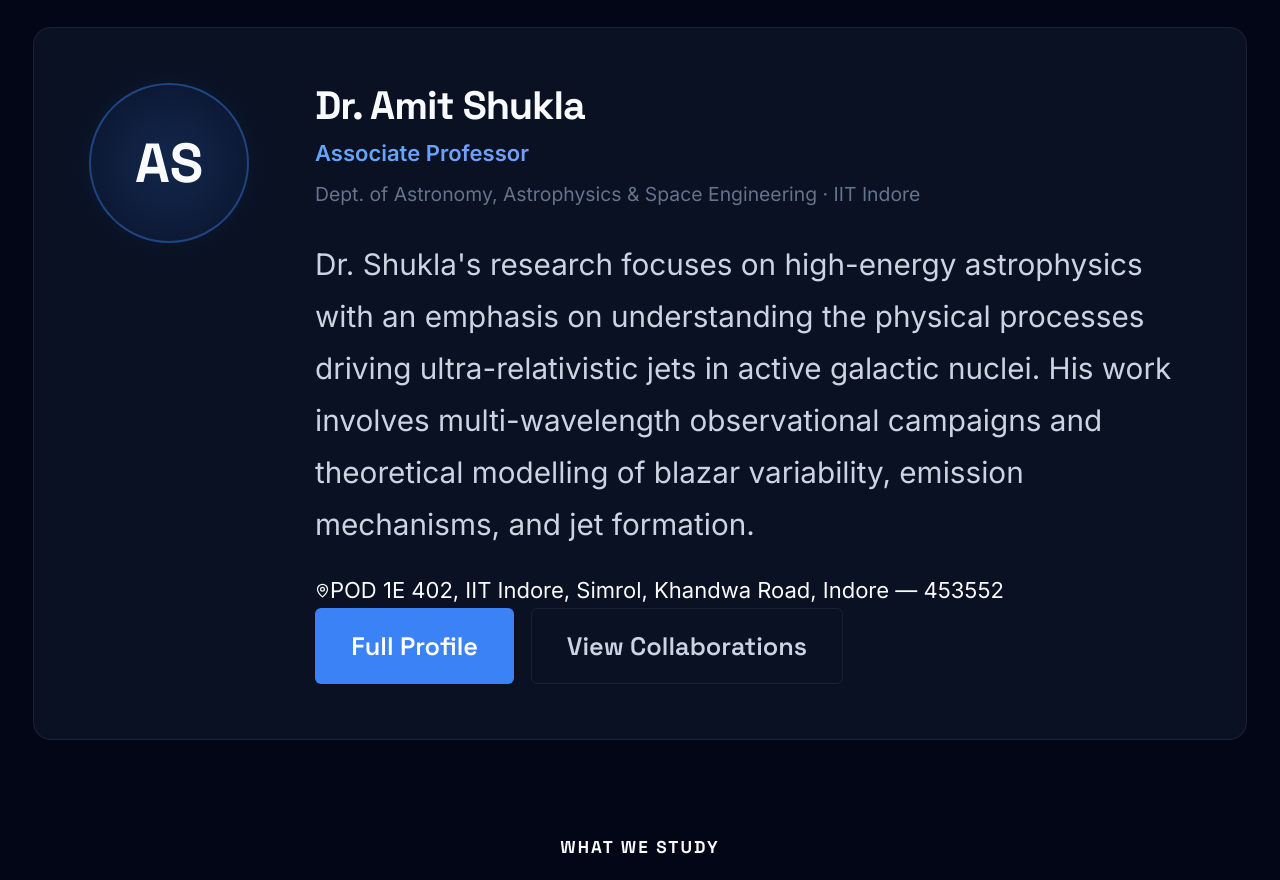
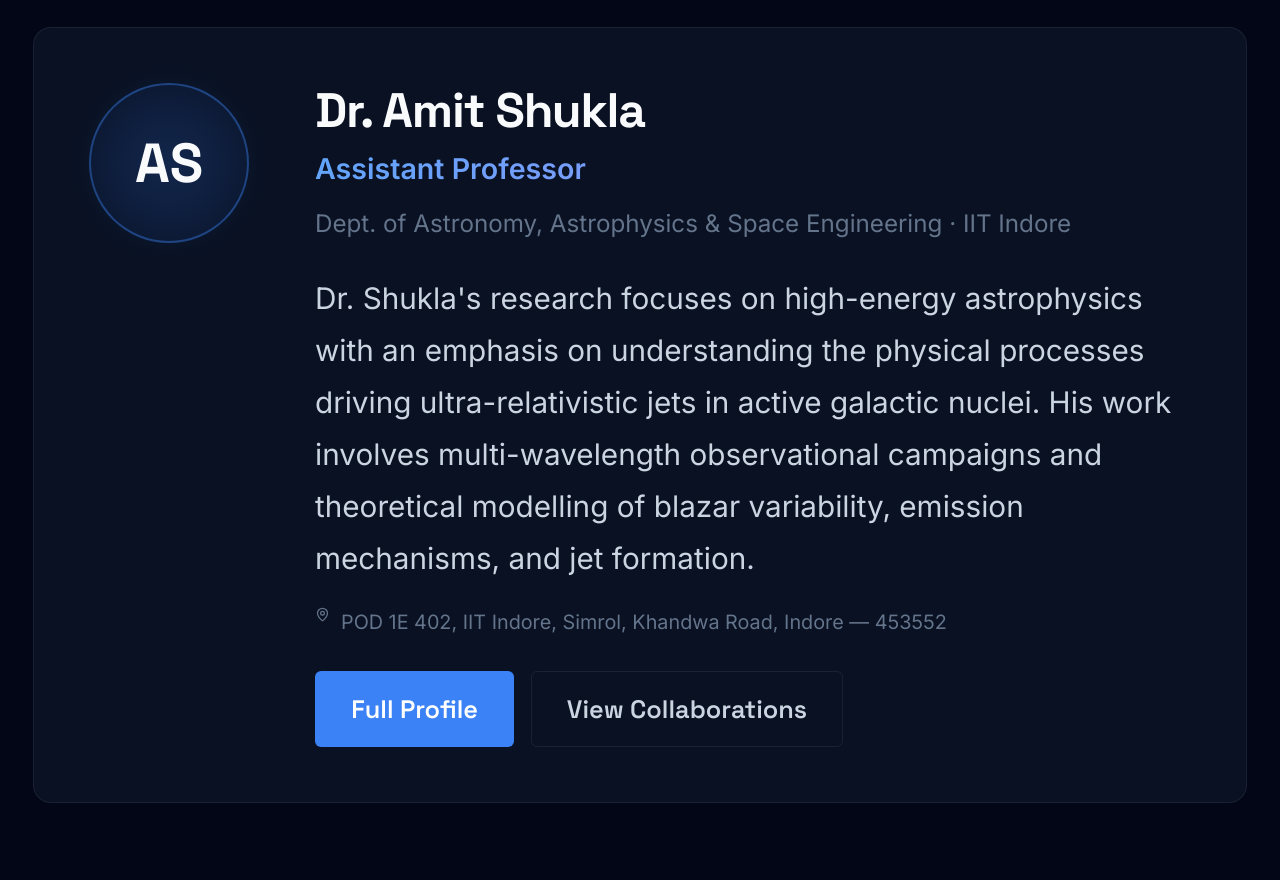
Before and after one commit to anindapratimroy/urja, a React (Vite) app: page / in a window 1280 px wide. Shown: the part 980-1860 px from the top of the page. Built offline with nearby package versions, Linux system fonts and the light colour scheme; no server answers.

Commit message:
Fix map icon spacing and increase font sizes for PI title and department on Home page

```diff
--- a/src/pages/Home.jsx
+++ b/src/pages/Home.jsx
@@ -75,7 +75,7 @@ const Home = () => {
               </div>
               <div className="pi-body">
                 <h3>Dr. Amit Shukla</h3>
-                <p className="pi-title text-gradient">Associate Professor</p>
+                <p className="pi-title text-gradient">Assistant Professor</p>
                 <p className="pi-dept">Dept. of Astronomy, Astrophysics &amp; Space Engineering · IIT Indore</p>
                 <p>
                   Dr. Shukla's research focuses on high-energy astrophysics with an emphasis on understanding
@@ -83,8 +83,8 @@ const Home = () => {
                   His work involves multi-wavelength observational campaigns and theoretical modelling
                   of blazar variability, emission mechanisms, and jet formation.
                 </p>
-                <div className="pi-meta-row">
-                  <span className="pi-meta-item">
+                <div className="pi-meta-row" style={{ marginBottom: '1.5rem' }}>
+                  <span className="pi-meta-item" style={{ display: 'flex', alignItems: 'flex-start', gap: '0.5rem', fontSize: '0.9rem', color: 'var(--text-muted)' }}>
                     <MapPin size={15} style={{ flexShrink: 0 }} />
                     <a
                       href="https://www.google.com/maps/search/?api=1&query=GWHF%2BF9C,+Indore,+Madhya+Pradesh+453552"
@@ -271,9 +271,9 @@ const Home = () => {
           pointer-events: none;
         }
         .pi-body { flex: 1; }
-        .pi-body h3 { font-size: 1.8rem; margin-bottom: 0.25rem; }
-        .pi-title { font-size: 1rem; font-weight: 600; margin-bottom: 0.25rem; }
-        .pi-dept { font-size: 0.88rem; color: var(--text-muted); margin-bottom: 1.25rem; }
+        .pi-body h3 { font-size: 2.2rem; margin-bottom: 0.25rem; }
+        .pi-title { font-size: 1.3rem; font-weight: 600; margin-bottom: 0.4rem; }
+        .pi-dept { font-size: 1.1rem; color: var(--text-muted); margin-bottom: 1.25rem; }
 
         /* ─ Research Cards ─ */
         .research-card { display: flex; flex-direction: column; gap: 0.75rem; }
```
